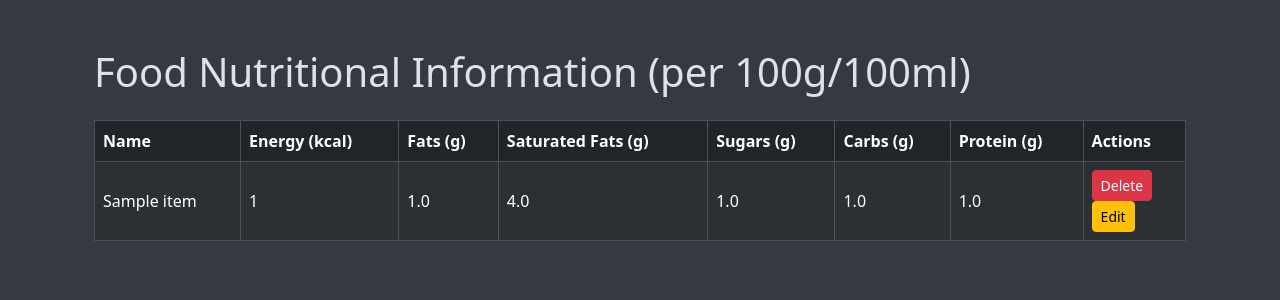
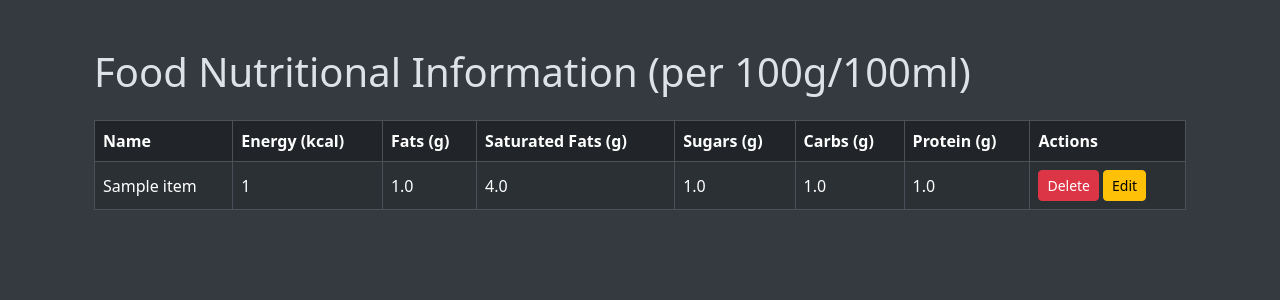
Before and after one commit to StefBuwalda/cal_counter, a Flask app: page /dashboard in a window 1280 px wide. Shown: the part 56-356 px from the top of the page. Run offline with Flask 3, Linux system fonts and the light colour scheme; a user stored in the database is signed in; tables that the repository leaves empty hold one stand-in row (values such as "Sample post").

Commit message:
Update dashboard.html

```diff
--- a/application/user/templates/dashboard.html
+++ b/application/user/templates/dashboard.html
@@ -5,7 +5,7 @@ Food Nutritional Info
 {% endblock %}
 
 {% block content %}
-<div class="container mt-5">
+<div class="container-fluid mt-5">
     <h1 class="mb-4">Food Nutritional Information (per 100g/100ml)</h1>
     <div class="table-responsive">
         <table class="table table-bordered table-hover align-middle">
@@ -32,6 +32,7 @@ Food Nutritional Info
                     <td class="bg-body-tertiary">{{ food.carbs_100g }}</td>
                     <td class="bg-body-tertiary">{{ food.protein_100g }}</td>
                     <td class="bg-body-tertiary">
+                        <div class="d-flex gap-1">
                             <form method="POST" action="{{ url_for('user.delete_food_item', barcode=food.barcode) }}"
                                 onsubmit="return confirm('Are you sure you want to delete this item?');">
                                 <button type="submit" class="btn btn-danger btn-sm">Delete</button>
@@ -39,6 +40,7 @@ Food Nutritional Info
                             <form method="GET" action="{{ url_for('user.edit_food_item', barcode=food.barcode) }}">
                                 <button type="submit" class="btn btn-warning btn-sm">Edit</button>
                             </form>
+                        </div>
                     </td>
                 </tr>
                 {% endfor %}
```
Lines whose indentation alone changed are shown as unchanged.
